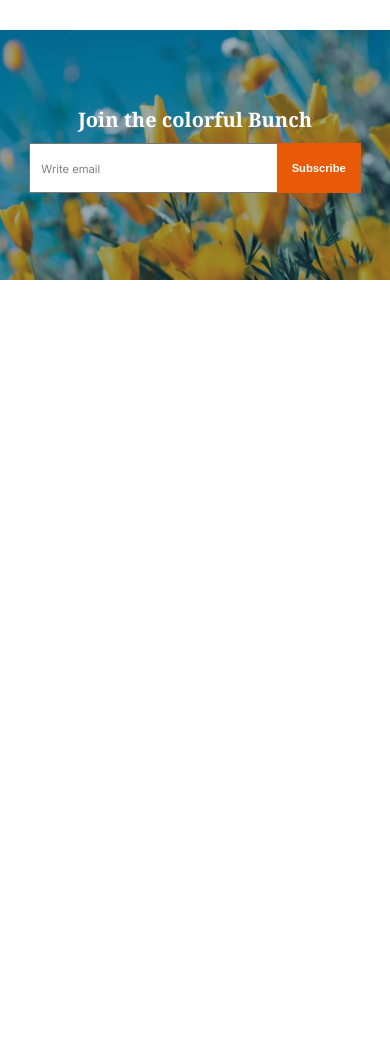
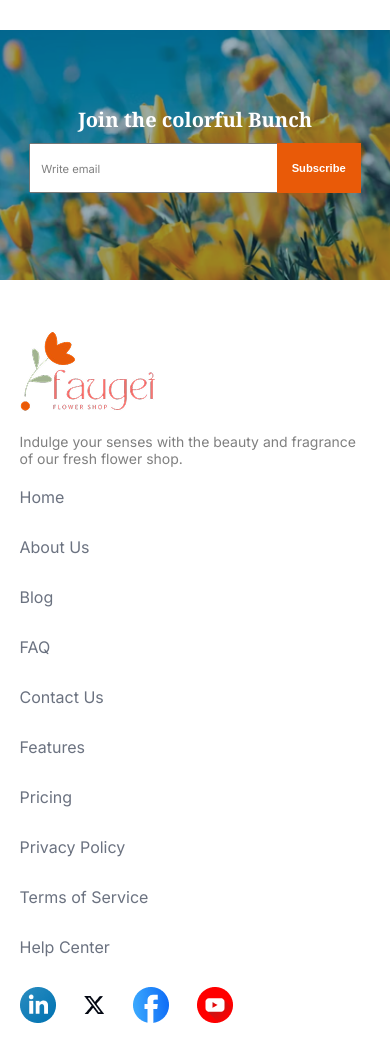
Before and after one commit to WKshefat/Assignment-2-Flower-responsive, a plain HTML site: page index.html in a window 390 px wide. Shown: the part 3809-4871 px from the top of the page. Before the commit the page ends 4089 px from the top, so only its background shows below. Drawn offline with Linux system fonts and the light colour scheme.

Commit message:
footer sec added and responsive

```diff
--- a/index.html
+++ b/index.html
@@ -43,6 +43,9 @@
             <img src="images/hero-flower.png" alt="" class="banner-image">
         </div>
     </header>
+
+    <!-- header end  -->
+
 
     <!-- main section start  -->
     <main>
@@ -237,8 +240,46 @@
     <!-- main section end  -->
 
 
+    <!-- footer start  -->
 
-    <!-- header end  -->
+
+    <footer>
+
+        <div class="footer-container display-flex">
+
+            <div class="footer-item">
+                <img src="images/logo.png" alt="">
+                <p class="para-description inter-font footer-para">Indulge your senses with the beauty and fragrance of our fresh flower shop. </p>
+            </div>
+
+            <div class="footer-list-link">
+                <ul class="ft-list-1">
+                    <li id="footer-home"><a  class="inter-font" href="">Home</a></li>
+                    <li><a class="inter-font" href="">About Us</a></li>
+                    <li><a class="inter-font" href="">Blog</a></li>
+                    <li><a class="inter-font" href="">FAQ</a></li>
+                    <li><a class="inter-font" href="">Contact Us</a></li>
+                </ul>
+            </div>
+
+            <div class="footer-list-link">
+                <ul class="ft-list-2">
+                    <li><a class="inter-font" href="">Features</a></li>
+                    <li><a class="inter-font" href="">Pricing</a></li>
+                    <li><a class="inter-font" href="">Privacy Policy</a></li>
+                    <li><a class="inter-font" href="">Terms of Service</a></li>
+                    <li><a class="inter-font" href="">Help Center</a></li>
+                </ul>
+            </div>
+
+            <div class="footer-icon">
+                <img class="vertical-align" src="images/icon-linkedin.png" alt="">
+                <img class="vertical-align" src="images/icon-twitter.png" alt="">
+                <img class="vertical-align"src="images/icon-facebook.png" alt="">
+                <img class="vertical-align"src="images/icon-youtube.png" alt="">
+            </div>
+        </div>
+    </footer>
 
 
 </body>
--- a/style.css
+++ b/style.css
@@ -364,7 +364,42 @@ form{
 /* join section end  */
 
 
+/* footer start  */
 
+footer{
+    padding:50px 0px;
+}
+
+.footer-container{
+    max-width:1140px;
+    margin:auto;
+    justify-content: space-between;
+}
+
+.footer-para{
+    max-width:359px;
+    margin-top:16px;
+}
+
+.footer-list-link  > ul > li{
+    list-style:none;
+    margin-bottom:30px;
+}
+
+.footer-list-link  > ul > li >a{
+    text-decoration:none;
+    color:rgba(107, 114, 128, 1);
+}
+
+
+.vertical-align{
+    vertical-align:middle;
+    margin-left:24px;
+
+}
+
+
+/* footer end  */
 
 
 
@@ -574,6 +609,26 @@ form{
     font-size:0.7rem;
 }
 
+/* footer responsive  */
+
+.footer-container{
+    width:90%;
+    flex-direction: column;
+}
+
+.vertical-align{
+    vertical-align:middle;
+    margin-right:24px;
+    margin-left:0px;
+
+
+}
+
+#footer-home{
+    margin-top:20px;
+}
+
+
 
 }
 
@@ -780,4 +835,25 @@ form{
     font-size:0.7rem;
 }
 
+
+/* footer responsive  */
+
+.footer-container{
+    width:90%;
+    flex-direction: column;
 }
+
+.vertical-align{
+    vertical-align:middle;
+    margin-right:24px;
+    margin-left:0px;
+
+
+}
+
+#footer-home{
+    margin-top:20px;
+}
+
+
+}
```
